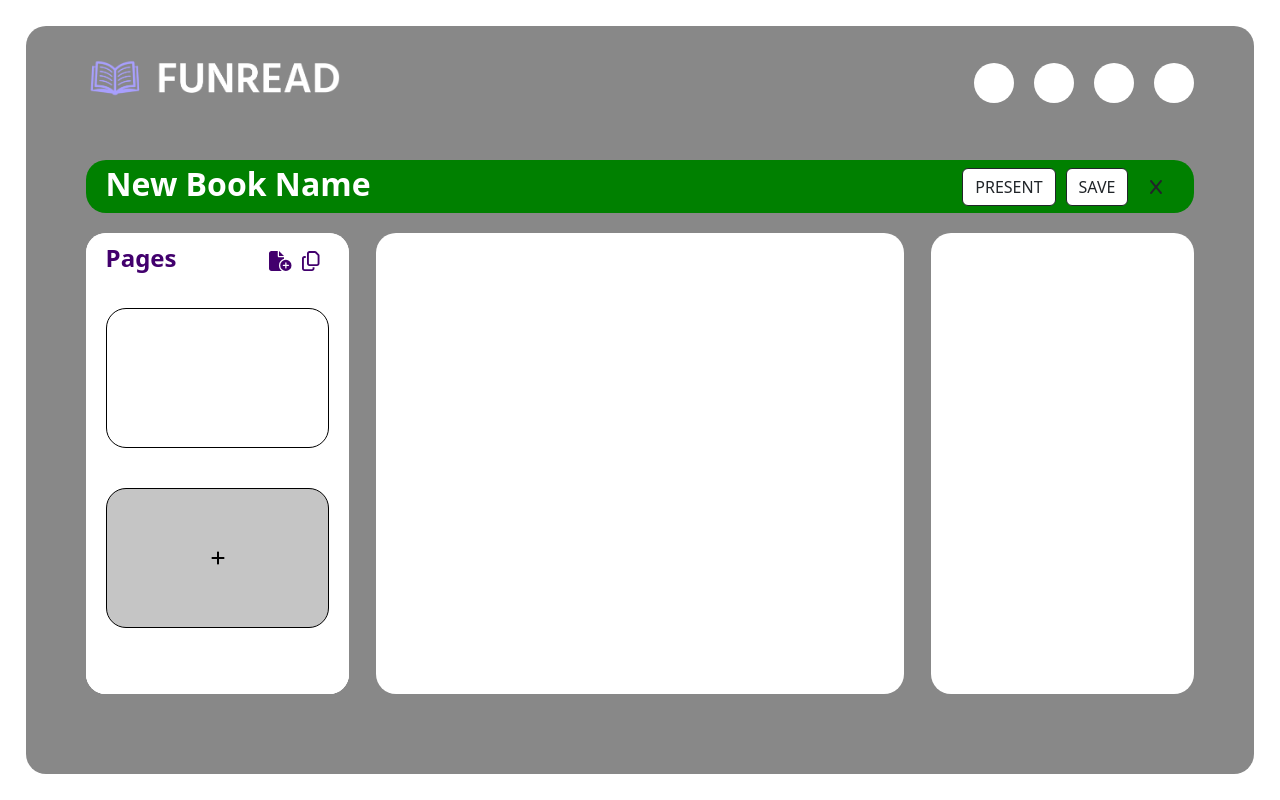
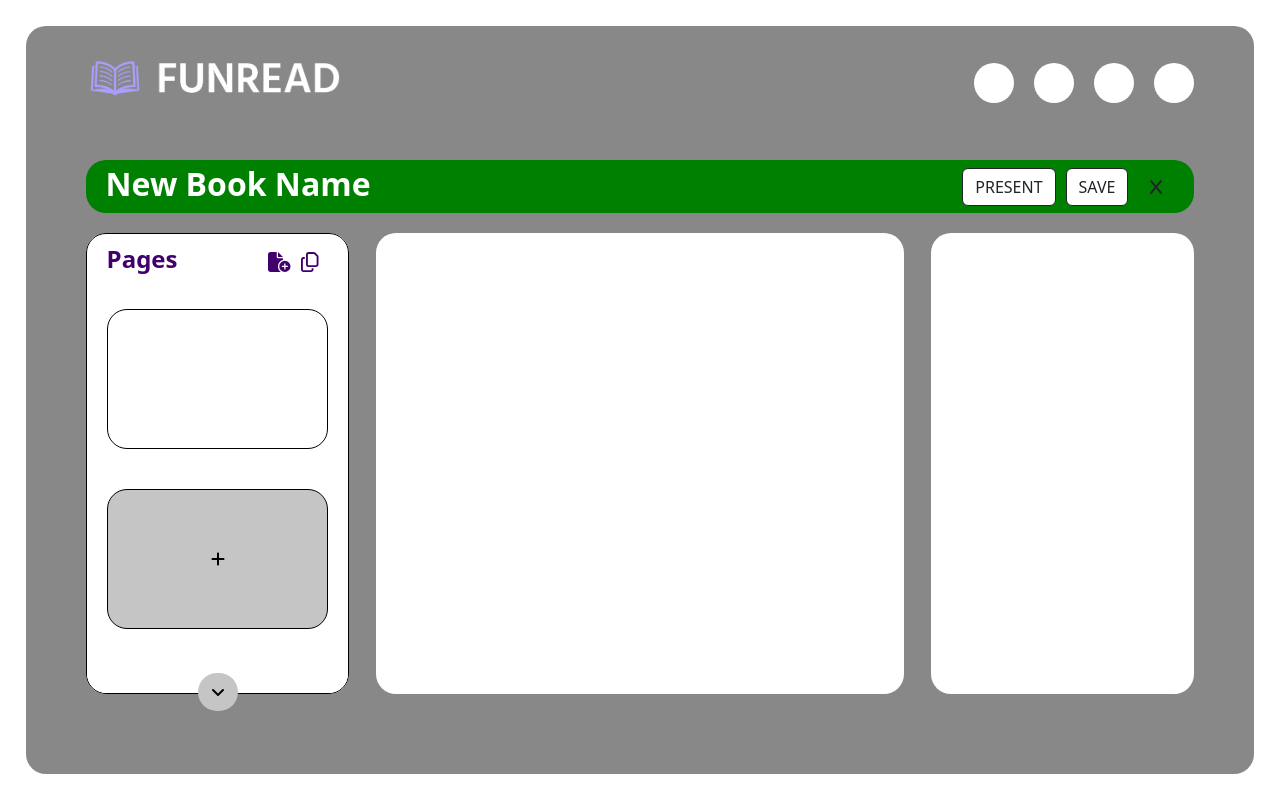
Before and after one commit to Funread/funread, a React (Create React App) app in the folder frontend/: page /addpage in a window 1280 px wide. Both pictures are taken after a click on the icon 280 px from the left and 261 px from the top of the page. Built offline with nearby package versions, Linux system fonts and the light colour scheme.

Commit message:
FR-268: Added selected item/Go to bottom functionality

```diff
--- a/frontend/src/Components/Shared/AddPage/AddPage.jsx
+++ b/frontend/src/Components/Shared/AddPage/AddPage.jsx
@@ -9,10 +9,17 @@ import BookPages from "../BookPages/BookPages";
 
 function AddPage(props) {
   const [myBookName, setMyBookName] = useState("New Book Name");
+  const [totalPages, setTotalPages] = useState(0);
+  const [selectedPage, setSelectedPage] = useState(null);
   const navigate = useNavigate();
 
   const closeAddPage = () => {
     navigate("/mylibrary");
+  };
+
+  const showInfo = () => {
+    console.log("Total pages: " + totalPages);
+    console.log("Selected page: " + selectedPage);
   };
 
   return (
@@ -29,6 +36,7 @@ function AddPage(props) {
               size="md"
               className="add-page-banner-option-button"
               type="button"
+              onClick={showInfo}
             >
               PRESENT
             </Button>
@@ -53,9 +61,14 @@ function AddPage(props) {
         </div>
         <div className="add-page-book-information-container">
           <div className="add-page-pages-container">
-            <BookPages />
+            <BookPages
+              setTotalPages={setTotalPages}
+              setSelectedPage={setSelectedPage}
+            />
           </div>
-          <div className="add-page-preview-container"></div>
+          <div className="add-page-preview-container">
+            {selectedPage != null ? <h1>{selectedPage}</h1> : null}
+          </div>
           <div className="add-page-template-widget-container"></div>
         </div>
       </div>
--- a/frontend/src/Components/Shared/BookPages/BookPages.css
+++ b/frontend/src/Components/Shared/BookPages/BookPages.css
@@ -3,6 +3,8 @@
   height: 100%;
   border-radius: 20px;
   background: #ffffff;
+  border: 1px solid;
+  border-color: #000000;
 }
 
 .book-pages-container-title-options {
@@ -45,6 +47,13 @@
 }
 
 .book-pages-item-inactive {
+  height: 180px;
+  width: 100%;
+  padding: 20px;
+  background-color: transparent;
+}
+
+.book-pages-item-last-item {
   height: 180px;
   width: 100%;
   padding: 20px;
@@ -94,6 +103,46 @@
   color: black;
 }
 
+.book-pages-bottom-container {
+  display: flex;
+  flex-direction: row;
+  justify-content: center;
+}
+
+.book-pages-button-bottom {
+  border-radius: 20px;
+  color: #000000;
+  background: #c5c5c5;
+  border-color: transparent;
+  box-shadow: none !important;
+  position: relative;
+  bottom: 20px;
+}
+
+.book-pages-button-bottom:hover {
+  border-radius: 20px;
+  color: #000000;
+  background: #c5c5c5;
+  border-color: transparent;
+  box-shadow: none !important;
+}
+
+.book-pages-button-bottom:focus {
+  border-radius: 20px;
+  color: #000000;
+  background: #c5c5c5;
+  border-color: transparent;
+  box-shadow: none !important;
+}
+
+.book-pages-button-bottom:active {
+  border-radius: 20px;
+  color: #000000;
+  background: #c5c5c5;
+  border-color: transparent;
+  box-shadow: none !important;
+}
+
 .book-pages-item-container::-webkit-scrollbar-track {
   -webkit-box-shadow: inset 0 0 6px rgba(0, 0, 0, 0.3);
   box-shadow: inset 0 0 6px rgba(0, 0, 0, 0.3);
--- a/frontend/src/Components/Shared/BookPages/BookPages.jsx
+++ b/frontend/src/Components/Shared/BookPages/BookPages.jsx
@@ -1,17 +1,23 @@
-import React, { useState } from "react";
+import React, { useState, useRef } from "react";
 import "./BookPages.css";
 import { Button } from "react-bootstrap";
 import { FontAwesomeIcon } from "@fortawesome/react-fontawesome";
-import { faPlus, faFileCirclePlus } from "@fortawesome/free-solid-svg-icons";
+import {
+  faPlus,
+  faFileCirclePlus,
+  faAngleDown,
+} from "@fortawesome/free-solid-svg-icons";
 import { faCopy } from "@fortawesome/free-regular-svg-icons";
 
 function BookPages(props) {
   const [pageList, setPageList] = useState([]);
   const [activedPage, setActivedPage] = useState(null);
+  const bottomRef = useRef(null);
 
   const addNewPage = () => {
     let oldList = [...pageList];
     oldList.push({ pageNumber: oldList.length + 1 });
+    props.setTotalPages(oldList.length);
     setPageList(oldList);
   };
 
@@ -20,9 +26,14 @@ function BookPages(props) {
       document.getElementById(activedPage).className =
         "book-pages-item-inactive";
     }
-    document.getElementById(id).className = "book-pages-item-active";
-    setActivedPage(id);
+    document.getElementById("page-" + id).className = "book-pages-item-active";
+    props.setSelectedPage(id);
+    setActivedPage("page-" + id);
   }
+
+  const scrollToBottom = () => {
+    bottomRef.current.scrollIntoView({ behavior: "smooth" });
+  };
 
   return (
     <div className="book-pages-container">
@@ -48,15 +59,20 @@ function BookPages(props) {
             <Button
               className="book-pages-item-content"
               key={page.pageNumber}
-              onClick={() => toogleActive("page-" + page.pageNumber)}
+              onClick={() => toogleActive(page.pageNumber)}
             ></Button>
           </div>
         ))}
-        <div className="book-pages-item-inactive">
+        <div className="book-pages-item-last-item" ref={bottomRef}>
           <Button className="book-pages-item-add" onClick={addNewPage}>
             <FontAwesomeIcon icon={faPlus} />
           </Button>
         </div>
+      </div>
+      <div className="book-pages-bottom-container">
+        <Button className="book-pages-button-bottom" onClick={scrollToBottom}>
+          <FontAwesomeIcon icon={faAngleDown} />
+        </Button>
       </div>
     </div>
   );
```
